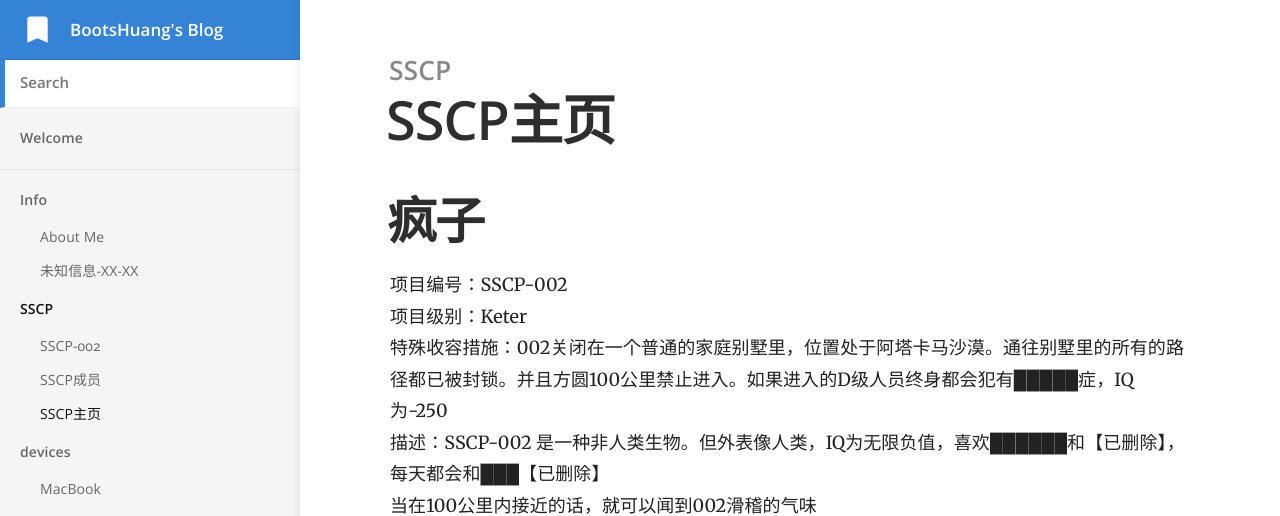
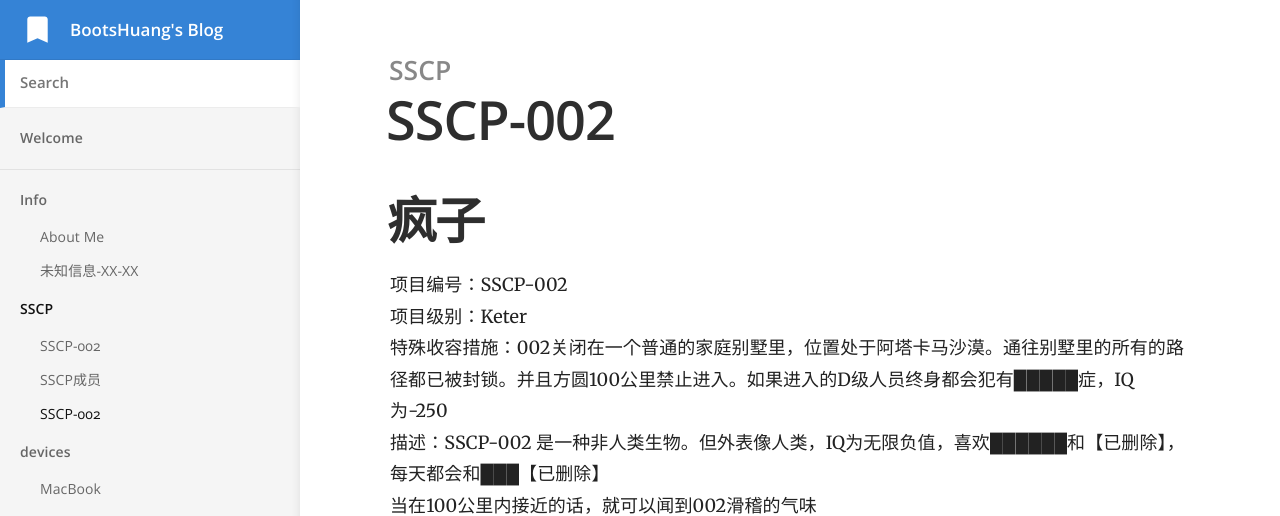
Before and after one commit to BootsHuang/BootsHuang.github.io, a Jekyll site: the page built from _docs/contact-syncing/SSCP-002.md, in a window 1280 px wide. Shown: the top 516 px of the page. Built offline with Jekyll 4.4.1, drawn with Linux system fonts in a browser that asks for light colours.

Commit message:
Update SSCP-002.md

```diff
--- a/_docs/contact-syncing/SSCP-002.md
+++ b/_docs/contact-syncing/SSCP-002.md
@@ -1,5 +1,5 @@
 ---
-title: SSCP主页
+title: SSCP-002
 category: SSCP
 order: 6
 ---
```
